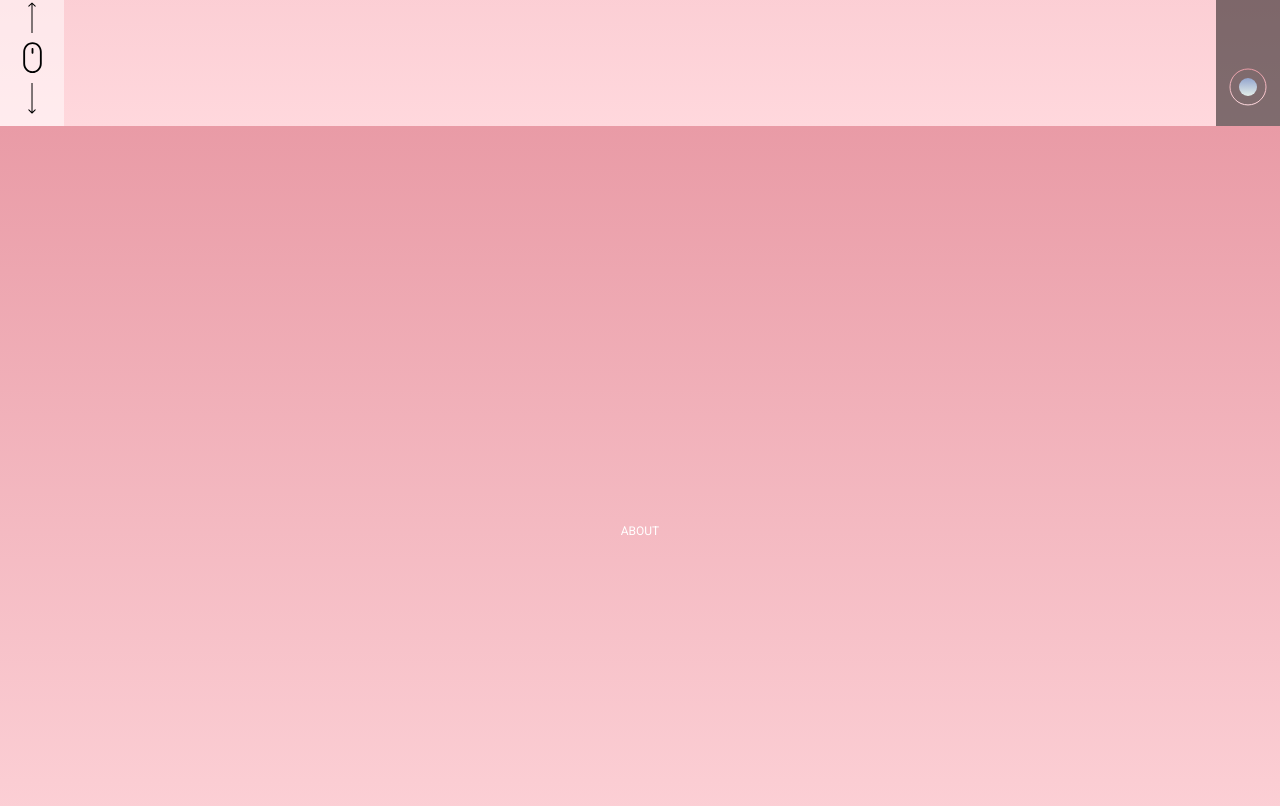
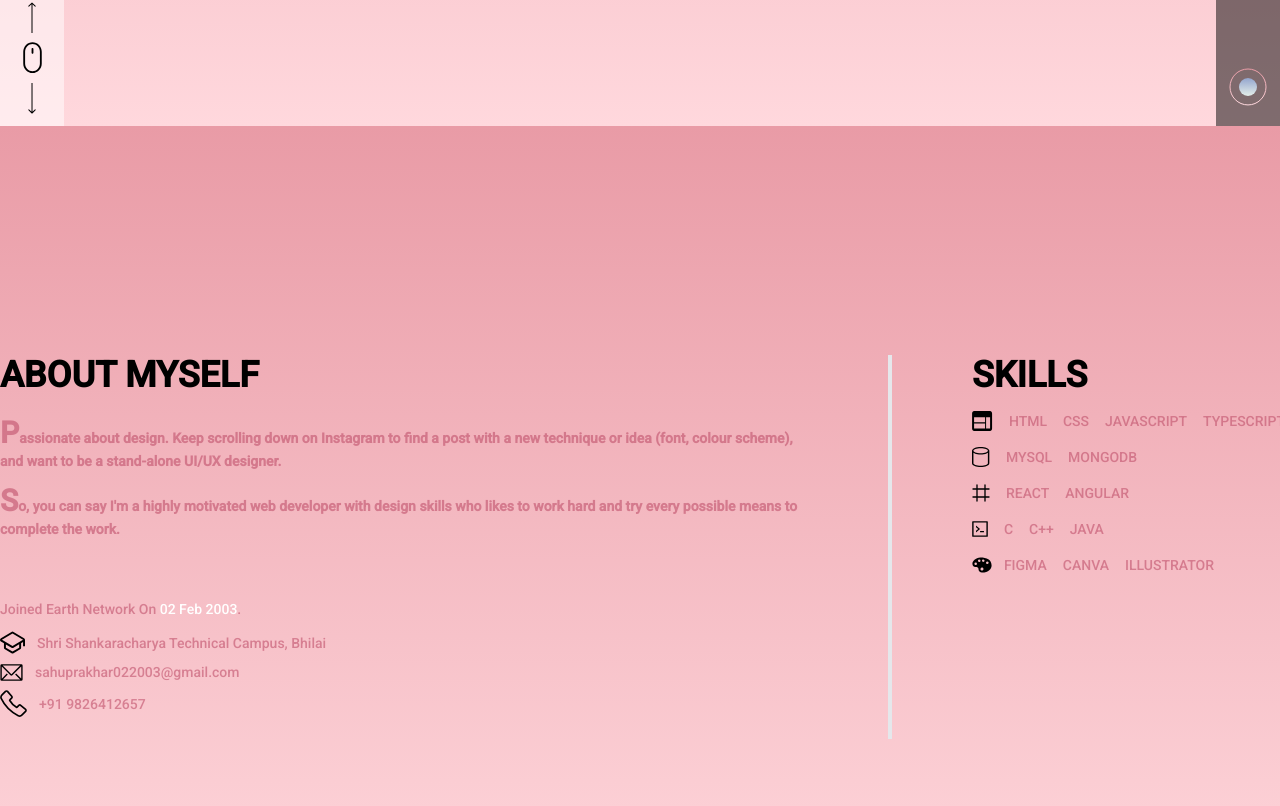
Before and after one commit to prakhar-5447/angular-portfolio, an Angular app: page / in a window 1280 px wide. Shown: the part 674-1480 px from the top of the page. Built offline with nearby package versions, Linux system fonts and the light colour scheme.

Commit message:
about page done

```diff
--- a/src/app/component/about/about.component.html
+++ b/src/app/component/about/about.component.html
@@ -1,2 +1,121 @@
 <!-- ABOUT -->
-<section id="ABOUT" class="h-screen flex justify-center items-center">ABOUT</section>
+<section
+  [ngClass]="{
+    'flex-col pr-20 pl-3 py-24': innerWidth < 1110,
+    'py-56': innerWidth >= 1110,
+    'text-popstar/[0.6] ': color,
+    'text-glaucous/[0.6] ': !color
+  }"
+  id="ABOUT"
+  class="flex justify-center"
+>
+  <!-- LEFT -->
+  <div class="flex flex-col">
+    <div
+      [ngClass]="{ 'text-2xl': innerWidth >= 630 }"
+      class="font-bold text-sm"
+    >
+      <span
+        [ngClass]="{ 'text-xl': innerWidth < 630 }"
+        class="text-black text-4xl"
+        >ABOUT MYSELF</span
+      >
+      <div class="my-2" [ngClass]="{ 'my-5': innerWidth >= 630 }">
+        <p
+          [ngClass]="{
+            'text-popstar/[0.6] ': color,
+            'text-glaucous/[0.6] ': !color
+          }"
+        >
+          <span [ngClass]="{ 'text-xl': innerWidth < 630 }" class="text-3xl"
+            >P</span
+          >assionate about design. Keep scrolling down on Instagram to find a
+          post with a new technique or idea (font, colour scheme), and want to
+          be a stand-alone UI/UX designer.
+        </p>
+        <p
+          [ngClass]="{
+            'text-popstar/[0.6] ': color,
+            'text-glaucous/[0.6] ': !color
+          }"
+        >
+          <span [ngClass]="{ 'text-xl': innerWidth < 630 }" class="text-3xl"
+            >S</span
+          >o, you can say I'm a highly motivated web developer with design
+          skills who likes to work hard and try every possible means to complete
+          the work.
+        </p>
+      </div>
+    </div>
+    <div
+      class="text-sm font-medium mb-20"
+      [ngClass]="{
+        'text-2xl my-10': innerWidth >= 630
+      }"
+    >
+      <p>
+        Joined Earth Network On <span class="text-white">02 Feb 2003</span>.
+      </p>
+      <div class="flex my-2 items-center">
+        <img src="../../../assets/images/about_page/college.svg" alt="" />
+        <span class="ml-3">Shri Shankaracharya Technical Campus, Bhilai</span>
+      </div>
+      <div class="flex my-2 items-center">
+        <img src="../../../assets/images/about_page/email.svg" alt="" />
+        <span class="ml-3">sahuprakhar022003@gmail.com</span>
+      </div>
+      <div class="flex my-2 items-center">
+        <img src="../../../assets/images/about_page/phone.svg" alt="" />
+        <span class="ml-3">+91 9826412657</span>
+      </div>
+    </div>
+  </div>
+
+  <!--RULE -->
+  <hr *ngIf="innerWidth > 1100" class="h-96 mx-20 border-2" />
+
+  <!-- RIGHT-->
+  <div>
+    <span
+      [ngClass]="{ 'text-xl': innerWidth < 630 }"
+      class="font-bold text-4xl text-black"
+      >SKILLS</span
+    >
+    <div
+      class="text-sm font-medium"
+      [ngClass]="{
+        'text-2xl': innerWidth >= 630
+      }"
+    >
+      <div class="flex my-4 items-center font-medium">
+        <img src="../../../assets/images/about_page/web.svg" alt="" />
+        <span class="mx-2 ml-4">HTML</span>
+        <span class="mx-2">CSS</span>
+        <span class="mx-2">JAVASCRIPT</span>
+        <span class="mx-2 mr-4">TYPESCRIPT</span>
+      </div>
+      <div class="flex my-4 items-center">
+        <img src="../../../assets/images/about_page/database.svg" alt="" />
+        <span class="mx-2 ml-4">MYSQL</span>
+        <span class="mx-2 mr-4">MONGODB</span>
+      </div>
+      <div class="flex my-4 items-center">
+        <img src="../../../assets/images/about_page/framework.svg" alt="" />
+        <span class="mx-2 ml-4">REACT</span>
+        <span class="mx-2 mr-4">ANGULAR</span>
+      </div>
+      <div class="flex my-4 items-center">
+        <img src="../../../assets/images/about_page/programming.svg" alt="" />
+        <span class="mx-2 ml-4">C</span>
+        <span class="mx-2">C++</span>
+        <span class="mx-2 mr-4">JAVA</span>
+      </div>
+      <div class="flex my-4 items-center">
+        <img src="../../../assets/images/about_page/graphic.svg" alt="" />
+        <span class="mx-2 ml-3">FIGMA</span>
+        <span class="mx-2">CANVA</span>
+        <span class="mx-2 mr-4">ILLUSTRATOR</span>
+      </div>
+    </div>
+  </div>
+</section>
--- a/src/app/component/contact/contact.component.html
+++ b/src/app/component/contact/contact.component.html
@@ -1,11 +1,4 @@
 <!-- CONTACT -->
-<section
-  [ngClass]="{
-    'flex-col pr-20 pl-3 py-20': innerWidth < 1110,
-    'items-center py-52': innerWidth >= 1110
-  }"
-  id="CONTACT"
-  class="flex justify-center"
->
+<section id="CONTACT" class="h-screen flex justify-center items-center">
   CONTACT
 </section>
--- a/src/app/component/home/home.component.html
+++ b/src/app/component/home/home.component.html
@@ -2,7 +2,9 @@
 <section
   [ngClass]="{
     'flex-col pr-20 pl-3 py-20': innerWidth < 1110,
-    'items-center py-52': innerWidth >= 1110
+    'items-center py-52': innerWidth >= 1110,
+    'text-popstar/[0.6] ': color,
+    'text-glaucous/[0.6] ': !color
   }"
   id="HOME"
   class="flex justify-center"
@@ -35,12 +37,7 @@
         | UI/UX</span
       >
     </p>
-    <p
-      [ngClass]="{
-        'text-popstar/[0.6] ': color,
-        'text-glaucous/[0.6] ': !color
-      }"
-    >
+    <p>
       Designers have ideas, and developers are skilled.<br />
       They are Different
     </p>
```
